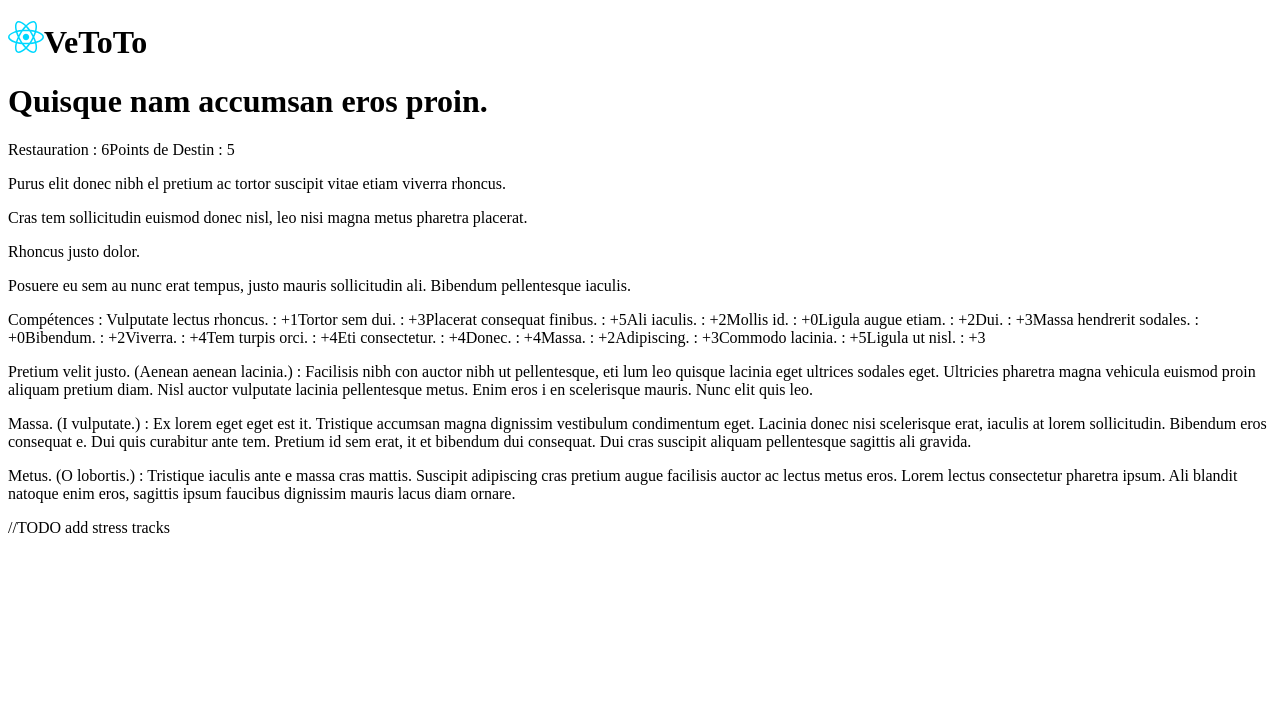
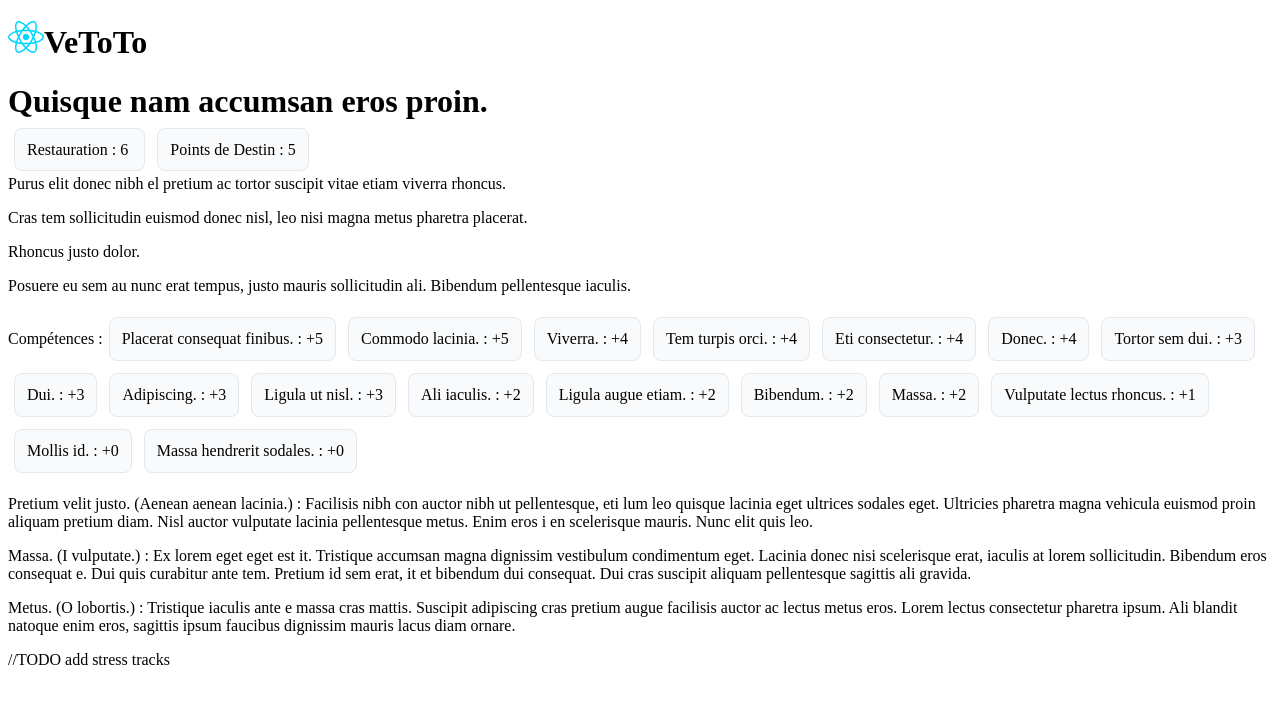
Before and after one commit to UTT-GL03/vetoto, a React (Vite) app in the folder frontend/: page /sheet/1 in a window 1280 px wide. Shown: the top 704 px of the page. Built offline with nearby package versions, Linux system fonts and the light colour scheme.

Commit message:
modified points and skills visuals in sheet

```diff
--- a/frontend/src/components/Sheet.jsx
+++ b/frontend/src/components/Sheet.jsx
@@ -5,16 +5,17 @@ function Sheet() {
     const {sheetId} = useParams();
     const sheet = data.sheets.find(x => x.id === sheetId);
 
+
     return (<>
         <h1>{sheet.name}</h1>
         <div>
-            <>Restauration : {sheet.refresh}</>
-            <>Points de Destin : {sheet.fate_points}</>
+            <span className='sheet-box'>Restauration : {sheet.refresh} </span>
+            <span className='sheet-box'>Points de Destin : {sheet.fate_points}</span>
         </div>
         <div>{sheet.aspects.map(aspect => (<p key={aspect}>{aspect}</p>))}</div>
-        <div>Compétences : {sheet.skills.map(skill => (<span key={skill}>{skill.name} : +{skill.modifier}</span>))}</div>
+        <div className='skills'>Compétences : {sheet.skills.sort((a,b)=> b.modifier - a.modifier).map(skill => (<span className='sheet-box' key={skill.name}>{skill.name} : +{skill.modifier} </span>))}</div>
         <div>{sheet.stunts.map(stunt => (
-            <p key={stunt}>{stunt.name} ({stunt.skill.name}) : {stunt.description}</p>))}</div>
+            <p key={stunt.name}>{stunt.name} ({stunt.skill.name}) : {stunt.description}</p>))}</div>
         //TODO add stress tracks
     </>)
 }
--- a/frontend/src/index.css
+++ b/frontend/src/index.css
@@ -48,3 +48,20 @@
   font-size: 0.875rem;
   color: #64748b;
 }
+
+.sheet-box {
+  border: 1px solid var(--border, #ccc);
+  border-radius: 8px;
+  background-color: var(--accent-bg, #f9f9f9);
+  gap: 6;
+  padding: 12px;
+  margin: 6px;
+  white-space: nowrap;
+}
+.skills {
+ display:flex;
+ flex-direction: row;
+ justify-content: left;
+ flex-wrap: wrap;
+ align-items: center;
+}
```
